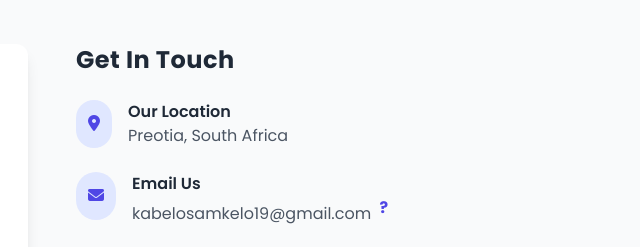
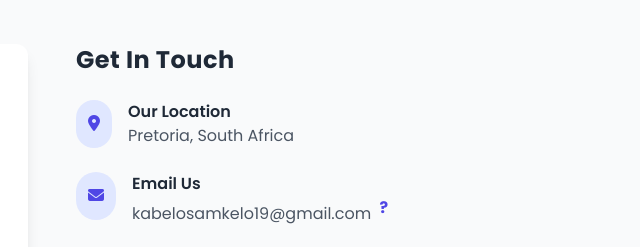
Before and after one commit to Griffin71/LineTechPortal, a plain HTML site: page index.html in a window 1280 px wide. Shown: the part 4440-4687 px from the top of the page, 588-1228 px from the left. Drawn offline with nearby package versions, Linux system fonts and the light colour scheme.

Commit message:
index.html

```diff
--- a/index.html
+++ b/index.html
@@ -771,7 +771,7 @@
                 </div>
                 <div>
                   <h4 class="font-semibold">Our Location</h4>
-                  <p class="text-gray-600">Preotia, South Africa</p>
+                  <p class="text-gray-600">Pretoria, South Africa</p>
                 </div>
               </div>
 
```
